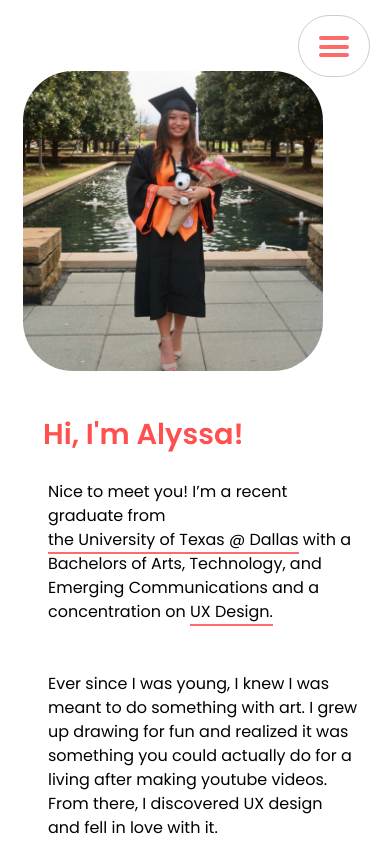
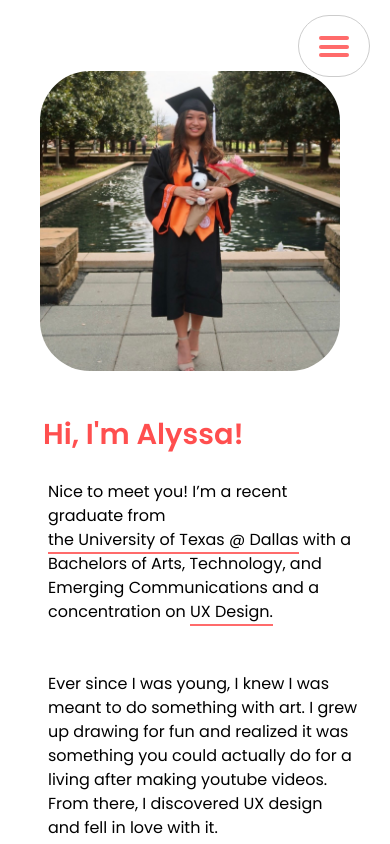
Before and after one commit to alyssaxto/portfolio-updated, a React (Vite) app: page /about in a window 390 px wide. Shown: the top 844 px of the page. Built offline with nearby package versions, Linux system fonts and the light colour scheme; a web font is replaced by a local one.

Commit message:
centered image

```diff
--- a/src/About.css
+++ b/src/About.css
@@ -198,7 +198,7 @@
 
 
 .about__img--card img {
-  border-radius: 50px !important; /* or border-radius: 50% !important; */
+  border-radius: 50px;
 }
 
 
@@ -300,7 +300,11 @@
       padding: 15px; /* Slightly less padding for very small screens */
   }
 
-
+  .about__img--card {
+    margin-right: 0px;
+    margin-left: 5%;
+    justify-content: center;
+}
   .about__img--container {
     display: flex;
     justify-content: center;
--- a/src/hero.css
+++ b/src/hero.css
@@ -11,7 +11,10 @@
     padding: 20px;
     text-align: center;        /* Center the text */
     height: 100vh;             /* Make sure it takes full viewport height */
+
 }
+
+
 
 /* Image styling */
 .hero__image {
@@ -41,6 +44,7 @@
   .hero__content p {
     font-size: 1.25rem;
     font-family: poppins;
+    text-align: center;
   }
 
 
@@ -106,6 +110,7 @@
 
     }
     .hero__content h4 {
+
       font-size: 3rem;
     }
 
@@ -123,5 +128,6 @@
 
     .hero__image {
         margin-top: 10rem;
+
     }
   }
```
